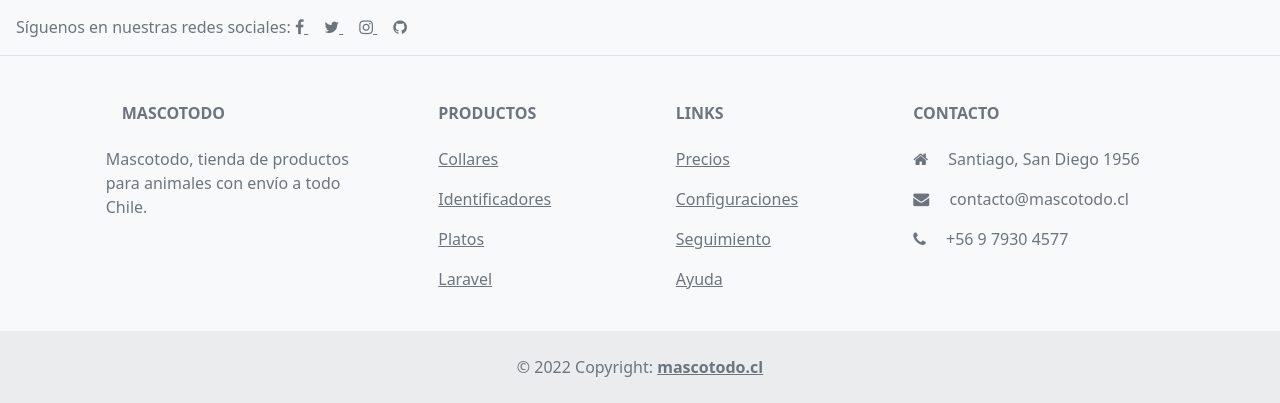
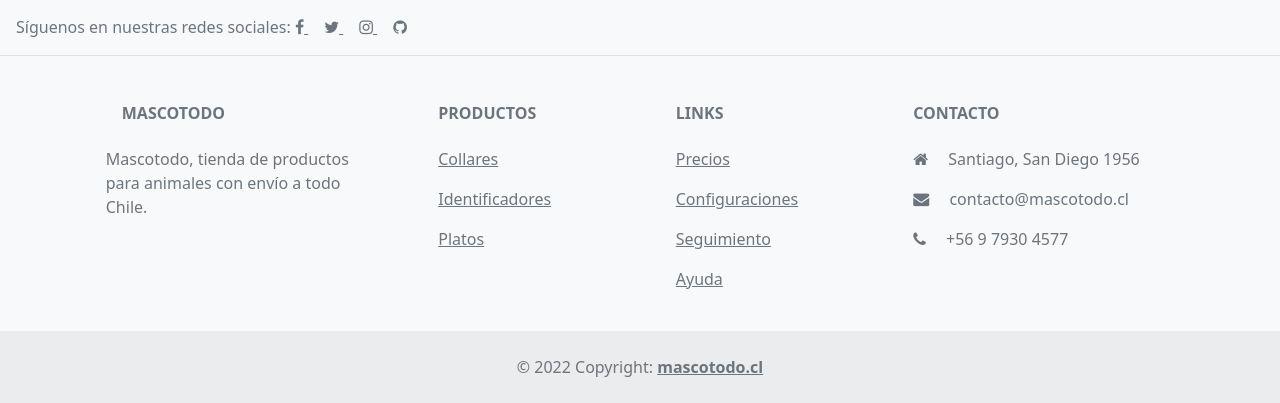
Before and after one commit to aeTymos/Proyecto-web, a Django app: page / in a window 1280 px wide. Shown: the part 799-1202 px from the top of the page. Run offline with Django 4.2, Linux system fonts and the light colour scheme.

Commit message:
correcciones pequeñas.

```diff
--- a/proyectoWeb/miapp/templates/app/base.html
+++ b/proyectoWeb/miapp/templates/app/base.html
@@ -88,7 +88,6 @@
         <a href="https://github.com/aeTymos/Proyecto-web" class="me-3 text-reset">
           <i class="fa fa-github"></i>
         </a>
-
     </section>
     <section>
       <div class="container text-center text-md-start mt-5">
@@ -113,9 +112,6 @@
             </p>
             <p>
               <a href="{% url 'error' %}" class="text-reset">Platos</a>
-            </p>
-            <p>
-              <a href="{% url 'error' %}" class="text-reset">Laravel</a>
             </p>
           </div>
           <div class="col-md-3 col-lg-2 col-xl-2 mx-auto mb-4">
```
Also changed, not shown: proyectoWeb/miapp/templates/app/about.html (indentation only).
